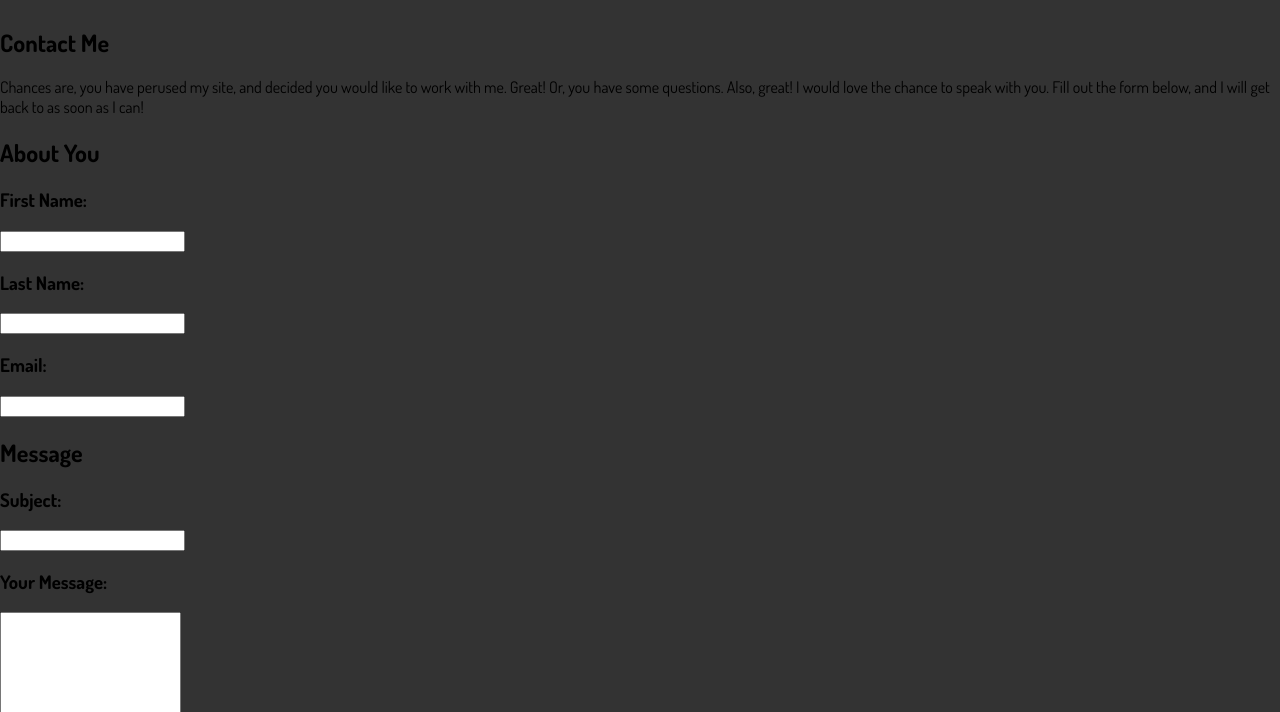
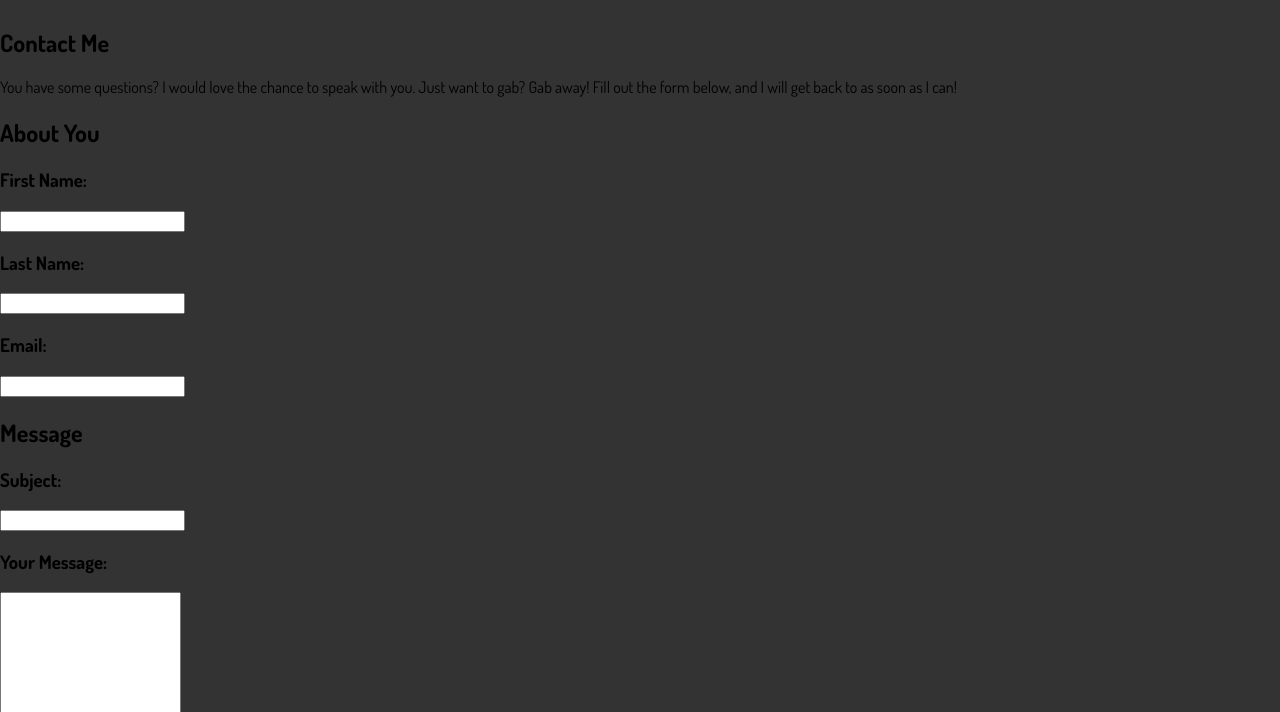
Before and after one commit to mburleson/mburlesondev.github.io, a Gatsby site: page /contact in a window 1280 px wide. Shown: the part 88-800 px from the top of the page. Built offline with nearby package versions, Linux system fonts and the light colour scheme; Gatsby itself is replaced by a stand-in of ours.

Commit message:
worked on better contact copy.

```diff
--- a/src/pages/contact.js
+++ b/src/pages/contact.js
@@ -7,8 +7,7 @@ const ContactPage = () => {
     <Layout pageTitle="Contact Me">
      <section className={contactStyles.contactTop}>
        <h1>Contact Me</h1>
-       <p>Chances are, you have perused my site, and decided you would like to work with me. Great! Or, you have some questions. Also, great!
-         I would love the chance to speak with you.
+       <p>You have some questions? I would love the chance to speak with you. Just want to gab? Gab away!
          Fill out the form below, and I will get back to as soon as I can!</p>
      </section>
       <section className={contactStyles.contactFormSection}>
```
